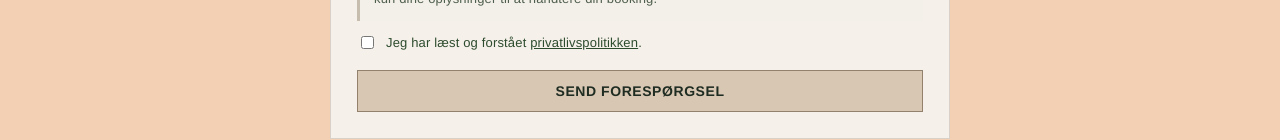
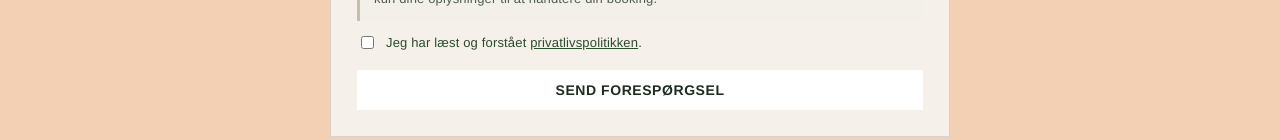
Before and after one commit to aaronalayo/christinaflanding, a React (Vite) app: page /booking in a window 1280 px wide. Shown: the part 812-952 px from the top of the page. Built offline with nearby package versions, Linux system fonts and the light colour scheme; no server answers.

Commit message:
Change booking button background color

```diff
--- a/src/HealingInquiry.tsx
+++ b/src/HealingInquiry.tsx
@@ -528,7 +528,7 @@ const s: Styles = {
   label:            { fontSize: '13px', fontWeight: '700', color: '#1f2c22', fontFamily: '"Avenir Next", "Avenir", "Helvetica Neue", "Segoe UI", sans-serif' },
   input:            { padding: '12px', borderRadius: '0', border: '1px solid #b8a896', fontSize: '15px', outline: 'none', backgroundColor: '#f1eae3', fontFamily: '"Avenir Next", "Avenir", "Helvetica Neue", "Segoe UI", sans-serif', color: '#1f2c22' },
   inputPlaceholder: { color: '#6a5d52' },
-  button:           { padding: '12px 18px', background: '#d8c7b3', color: '#1f2c22', border: '1px solid #93806d', borderRadius: '0', fontWeight: '700', fontSize: '14px', marginTop: '6px', cursor: 'pointer', fontFamily: '"Avenir Next", "Avenir", "Helvetica Neue", "Segoe UI", sans-serif', letterSpacing: '0.04em', textTransform: 'uppercase', transition: 'transform 0.2s ease, box-shadow 0.2s ease, background-color 0.2s ease, border-color 0.2s ease' },
+  button:           { padding: '12px 18px', background: '#ffffff', color: '#1f2c22', border: '0', borderRadius: '0', fontWeight: '700', fontSize: '14px', marginTop: '6px', cursor: 'pointer', fontFamily: '"Avenir Next", "Avenir", "Helvetica Neue", "Segoe UI", sans-serif', letterSpacing: '0.04em', textTransform: 'uppercase', transition: 'transform 0.2s ease, box-shadow 0.2s ease, background-color 0.2s ease, border-color 0.2s ease' },
   successContainer: { maxWidth: '520px', margin: '60px auto', padding: '36px 28px', textAlign: 'center', fontFamily: '"Avenir Next", "Avenir", "Helvetica Neue", "Segoe UI", sans-serif', background: '#f5f0ea', borderRadius: '0', border: '1px solid #d9d0c8', boxShadow: 'none' },
   confirmedCard:    { backgroundColor: '#f3efe9', padding: '16px', borderRadius: '0', border: '1px solid #d9d0c8', margin: '16px 0 20px', fontFamily: '"Avenir Next", "Avenir", "Helvetica Neue", "Segoe UI", sans-serif' },
   gcalBtn:          { display: 'inline-block', padding: '12px 20px', backgroundColor: '#e7dfd6', color: '#1f2c22', textDecoration: 'none', borderRadius: '0', fontWeight: '700', fontSize: '14px', fontFamily: '"Avenir Next", "Avenir", "Helvetica Neue", "Segoe UI", sans-serif', transition: 'transform 0.2s ease, box-shadow 0.2s ease, background-color 0.2s ease' },
--- a/src/pages/About.tsx
+++ b/src/pages/About.tsx
@@ -163,7 +163,7 @@ const styles: Styles = {
   },
   ctaBtn: {
     display: 'inline-block',
-    backgroundColor: '#E9D8C5',
+    backgroundColor: '#ffffff',
     color: '#182A1A',
     padding: '14px 26px',
     borderRadius: '0',
```
